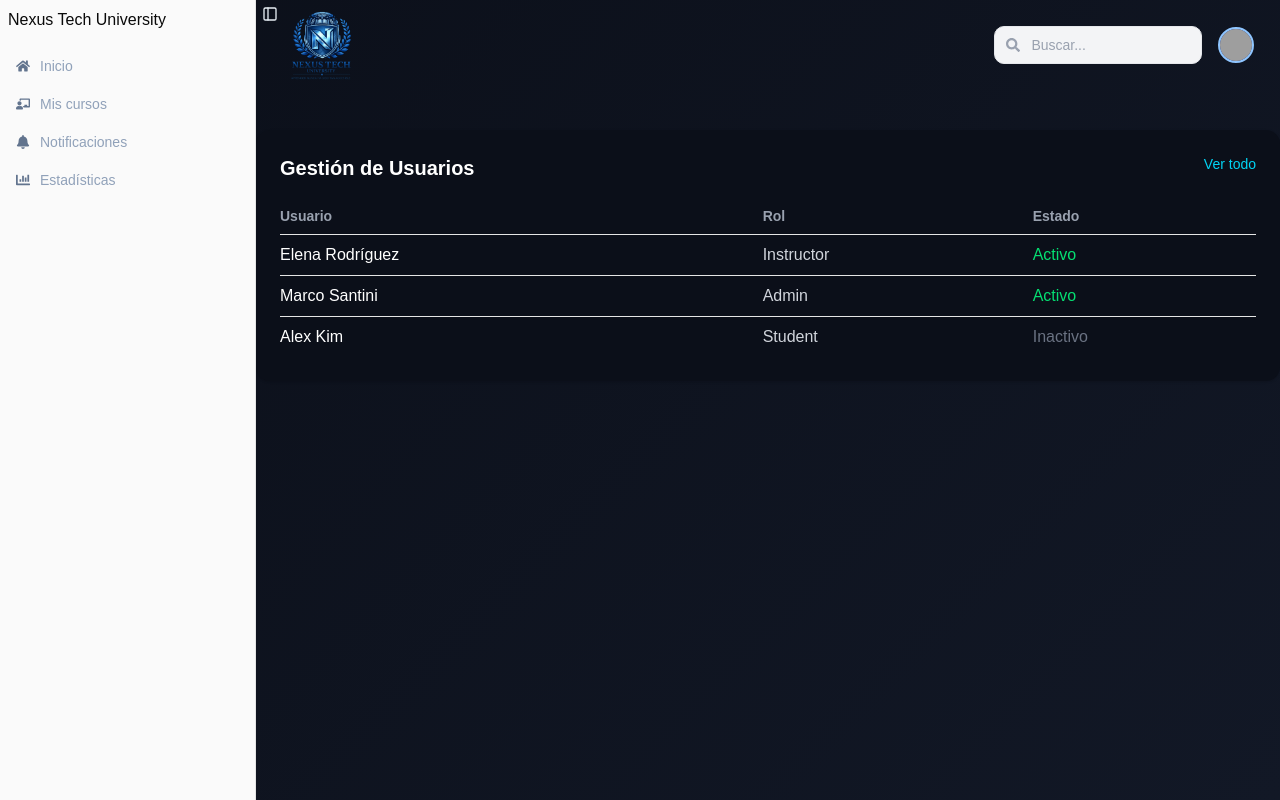
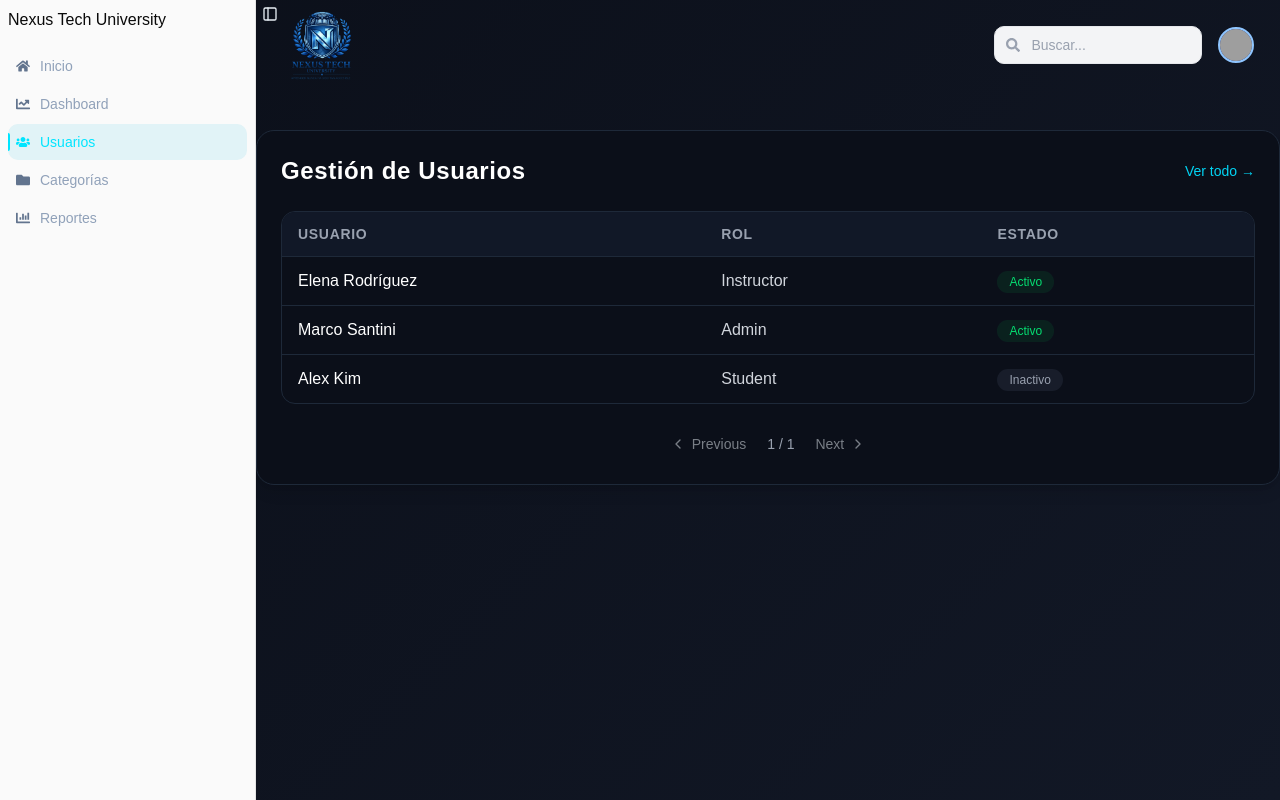
Before and after one commit to ChrisPY-31/UniversityTech, a React (Vite) app: page /users in a window 1280 px wide. Built offline with nearby package versions, Linux system fonts and the light colour scheme; grey boxes are pictures that could not be loaded.

Commit message:
Se hizo dashboard de admin

```diff
--- a/src/App.jsx
+++ b/src/App.jsx
@@ -9,9 +9,11 @@ import InstructorDashboard from "./Pages/Instructor/InstructorDashboard";
 import Notification from "./Pages/Notification/Notification";
 import CoursesCard from "./components/Courses/CoursesCard";
 import Courses from "./components/Courses";
-import Users from "./components/Manager/Users";
 import NewCourse from "./Pages/NewCourse/NewCourse";
 import AboutCourse from "./Pages/AboutCourse/AboutCourse";
+import ManagerDashboard from "./Pages/Manager/ManagerDashboard";
+import ManagerUsersPage from "./Pages/Manager/ManagerUsersPage";
+
 function App() {
   const location = useLocation();
 
@@ -38,8 +40,8 @@ function App() {
           />
 
           {/*Rutas privadas Administrador*/}
-          <Route path="/dashboard" element={<h1>Dashboard</h1>} />
-          <Route path="/users" element={<Users />} />
+          <Route path="/dashboard" element={<ManagerDashboard />} />
+          <Route path="/users" element={<ManagerUsersPage />} />
 
           {/*Rutas privadas Instuctor*/}
           <Route path="/instructor" element={<InstructorDashboard />} />
--- a/src/Components/Manager/Statistics.jsx
+++ b/src/Components/Manager/Statistics.jsx
@@ -1,18 +1,24 @@
 
 const Statistics = () => {
   return (
-    <div className="grid grid-cols-1 md:grid-cols-2 gap-6 mt-6">
+    <div className="grid grid-cols-1 md:grid-cols-2 lg:grid-cols-3 gap-6 mt-6">
 
       <div className="bg-[#0B0F19] p-6 rounded-xl border hover:bg-[#1A2238] border-gray-600 shadow">
         <p className="text-gray-400 text-sm">Usuarios activos</p>
-        <h2 className="text-2xl font-bold text-white">14.2k</h2>
-        <span className="text-green-400 text-sm">+12%</span>
+        <h2 className="text-2xl font-bold text-white">1.2k</h2>
+        <span className="text-green-400 text-sm">+12% este mes</span>
       </div>
 
       <div className="bg-[#0B0F19] p-6 rounded-xl border hover:bg-[#1A2238] border-gray-600 shadow">
-        <p className="text-gray-400 text-sm">Ingresos mensuales</p>
-        <h2 className="text-2xl font-bold text-white">$84,200</h2>
-        <span className="text-green-400 text-sm">+8.4%</span>
+        <p className="text-gray-400 text-sm">Cursos activos</p>
+        <h2 className="text-2xl font-bold text-white">12</h2>
+        <span className="text-cyan-400 text-sm">+3 nuevos</span>
+      </div>
+
+      <div className="bg-[#0B0F19] p-6 rounded-xl border hover:bg-[#1A2238] border-gray-600 shadow">
+        <p className="text-gray-400 text-sm">Nuevos registros</p>
+        <h2 className="text-2xl font-bold text-white">320</h2>
+        <span className="text-green-400 text-sm">+5% este mes</span>
       </div>
 
     </div>
--- a/src/Components/Manager/Users.jsx
+++ b/src/Components/Manager/Users.jsx
@@ -1,45 +1,114 @@
 import { usuarios } from "../../usuarios";
+import {
+  Pagination,
+  PaginationContent,
+  PaginationItem,
+  PaginationNext,
+  PaginationPrevious,
+} from "@/components/ui/pagination";
+import { useState } from "react";
 
-const Users = () => {
+const Users = ({showPagination = true }) => {
+  const [page, setPage] = useState(1);
+  const perPage = 5;
+
+  const totalPages = Math.ceil(usuarios.length / perPage);
+
+  const data = usuarios.slice(
+    (page - 1) * perPage,
+    page * perPage
+  );
+
   return (
-    <div className="mt-10 bg-[#0B0F19] p-6 rounded-xl hover:bg-[#1A2238] shadow">
+    <div className="mt-10 bg-[#0B0F19] p-6 rounded-2xl shadow-lg border border-gray-800">
 
-      <div className="flex justify-between mb-4">
-        <h2 className="text-xl font-bold text-white">
+      <div className="flex justify-between items-center mb-6">
+        <h2 className="text-2xl font-semibold text-white tracking-wide">
           Gestión de Usuarios
         </h2>
-        <span className="text-sm text-cyan-400 cursor-pointer">
-          Ver todo
+        <span className="text-sm text-cyan-400 cursor-pointer hover:text-cyan-300 transition">
+          Ver todo →
         </span>
       </div>
 
+      <div className="overflow-hidden rounded-xl border border-gray-800 cursor-pointer">
         <table className="w-full text-left">
+
           <thead>
-          <tr className="text-gray-400 text-sm">
-            <th className="py-2">Usuario</th>
-            <th>Rol</th>
-            <th>Estado</th>
+            <tr className="bg-[#111827] text-gray-400 text-sm uppercase tracking-wider">
+              <th className="py-3 px-4">Usuario</th>
+              <th className="px-4">Rol</th>
+              <th className="px-4">Estado</th>
             </tr>
           </thead>
 
           <tbody>
-          {usuarios.map((user) => (
-            <tr key={user.id} className="border-t hover:bg-[#1A2238]">
-              <td className="py-2 text-white">{user.nombre}</td>
-              <td className="text-gray-300">{user.rol}</td>
-              <td
+            {data.map((user) => (
+              <tr
+                key={user.id}
+                className="border-t border-gray-800 hover:bg-[#1A2238] transition"
+              >
+                <td className="py-3 px-4 text-white font-medium">
+                  {user.nombre}
+                </td>
+
+                <td className="px-4 text-gray-300">
+                  {user.rol}
+                </td>
+
+                <td className="px-4">
+                  <span
                     className={
                       user.estado === "Activo"
-                    ? "text-green-400"
-                    : "text-gray-500"
+                        ? "bg-green-500/10 text-green-400 px-3 py-1 rounded-full text-xs"
+                        : "bg-gray-700/30 text-gray-400 px-3 py-1 rounded-full text-xs"
                     }
                   >
                     {user.estado}
+                  </span>
                 </td>
+
               </tr>
             ))}
           </tbody>
+
         </table>
+      </div>
+
+
+      {showPagination && (
+        <Pagination className="mt-6">
+        <PaginationContent>
+
+          <PaginationItem>
+            <PaginationPrevious
+              onClick={() => setPage(page - 1)}
+              className={
+                page === 1 ? "pointer-events-none opacity-50" : "cursor-pointer"
+              }
+            />
+          </PaginationItem>
+
+          <PaginationItem>
+            <span className="text-gray-400 text-sm px-2">
+              {page} / {totalPages}
+            </span>
+          </PaginationItem>
+
+          <PaginationItem>
+            <PaginationNext
+              onClick={() => setPage(page + 1)}
+              className={
+                page === totalPages
+                  ? "pointer-events-none opacity-50"
+                  : "cursor-pointer"
+              }
+            />
+          </PaginationItem>
+
+        </PaginationContent>
+      </Pagination>
+      )}
 
     </div>
   );
--- /dev/null
+++ b/src/Components/ui/pagination.jsx
@@ -0,0 +1,121 @@
+import * as React from "react"
+
+import { cn } from "@/lib/utils"
+import { Button } from "@/components/ui/button"
+import { ChevronLeftIcon, ChevronRightIcon, MoreHorizontalIcon } from "lucide-react"
+
+function Pagination({
+  className,
+  ...props
+}) {
+  return (
+    <nav
+      role="navigation"
+      aria-label="pagination"
+      data-slot="pagination"
+      className={cn("mx-auto flex w-full justify-center", className)}
+      {...props} />
+  );
+}
+
+function PaginationContent({
+  className,
+  ...props
+}) {
+  return (
+    <ul
+      data-slot="pagination-content"
+      className={cn("flex items-center gap-0.5", className)}
+      {...props} />
+  );
+}
+
+function PaginationItem({
+  ...props
+}) {
+  return <li data-slot="pagination-item" {...props} />;
+}
+
+function PaginationLink({
+  className,
+  isActive,
+  size = "icon",
+  ...props
+}) {
+  return (
+    <Button
+      asChild
+      variant={isActive ? "outline" : "ghost"}
+      size={size}
+      className={cn(className)}>
+      <a
+        aria-current={isActive ? "page" : undefined}
+        data-slot="pagination-link"
+        data-active={isActive}
+        {...props} />
+    </Button>
+  );
+}
+
+function PaginationPrevious({
+  className,
+  text = "Previous",
+  ...props
+}) {
+  return (
+    <PaginationLink
+      aria-label="Go to previous page"
+      size="default"
+      className={cn("pl-1.5!", className)}
+      {...props}>
+      <ChevronLeftIcon data-icon="inline-start" />
+      <span className="hidden sm:block">{text}</span>
+    </PaginationLink>
+  );
+}
+
+function PaginationNext({
+  className,
+  text = "Next",
+  ...props
+}) {
+  return (
+    <PaginationLink
+      aria-label="Go to next page"
+      size="default"
+      className={cn("pr-1.5!", className)}
+      {...props}>
+      <span className="hidden sm:block">{text}</span>
+      <ChevronRightIcon data-icon="inline-end" />
+    </PaginationLink>
+  );
+}
+
+function PaginationEllipsis({
+  className,
+  ...props
+}) {
+  return (
+    <span
+      aria-hidden
+      data-slot="pagination-ellipsis"
+      className={cn(
+        "flex size-8 items-center justify-center [&_svg:not([class*='size-'])]:size-4",
+        className
+      )}
+      {...props}>
+      <MoreHorizontalIcon />
+      <span className="sr-only">More pages</span>
+    </span>
+  );
+}
+
+export {
+  Pagination,
+  PaginationContent,
+  PaginationEllipsis,
+  PaginationItem,
+  PaginationLink,
+  PaginationNext,
+  PaginationPrevious,
+}
--- a/src/Pages/Home/Home.jsx
+++ b/src/Pages/Home/Home.jsx
@@ -11,7 +11,7 @@ import MenuRoles from "../../components/MenuRoles";
 
 export const Home = () => {
   const [menu, setMenu] = useState(3);
-  const rol = "instructor"; // "admin", student", "instructor"
+  const rol = "admin"; // "admin", student", "instructor"
 
   return (
     <>
--- /dev/null
+++ b/src/Pages/Manager/ManagerDashboard.jsx
@@ -0,0 +1,52 @@
+import Statistics from "../../Components/Manager/Statistics";
+import Users from "../../Components/Manager/Users";
+import { courses } from "../../datos";
+
+const ManagerDashboard = () => {
+  return (
+    <div className="min-h-screen bg-[#060B16] px-6 py-6">
+
+      <div className="mb-2">
+        <h1 className="text-2xl font-bold text-white">Panel de Administración</h1>
+        <p className="text-gray-400 text-sm mt-1">
+          Bienvenido de nuevo. Aquí tienes el resumen de la plataforma.
+        </p>
+      </div>
+
+      {/* Estadísticas */}
+      <Statistics />
+
+      {/* Cursos */}
+      <div className="mt-10">
+        <div className="flex justify-between items-center mb-4">
+          <h2 className="text-xl font-bold text-white">Cursos de la Plataforma</h2>
+          <span className="text-sm text-cyan-400 cursor-pointer">Ver todos</span>
+        </div>
+
+        <div className="grid grid-cols-1 md:grid-cols-3 gap-4">
+          {courses.map((course) => (
+            <div
+              key={course.id}
+              className={`bg-gradient-to-br ${course.color} p-5 rounded-xl`}
+            >
+              <div className="flex justify-between items-start mb-3">
+                <span className="text-3xl">{course.emoji}</span>
+                <span className="bg-white/20 text-white text-xs px-2 py-1 rounded-full">
+                  {course.badge}
+                </span>
+              </div>
+              <h3 className="text-white font-bold text-lg">{course.name}</h3>
+              <p className="text-white/70 text-sm mt-1 line-clamp-2">{course.description}</p>
+            </div>
+          ))}
+        </div>
+      </div>
+
+     {/* tabla de usuario */}
+      <Users showPagination={false}/>
+
+    </div>
+  );
+};
+
+export default ManagerDashboard;
--- /dev/null
+++ b/src/Pages/Manager/ManagerUsersPage.jsx
@@ -0,0 +1,11 @@
+import Users from "../../Components/Manager/Users";
+
+const ManagerUsersPage = () => {
+  return (
+    // <div className="min-h-screen bg-[#060B16] px-6 py-6">
+      <Users />
+    // </div>
+  );
+};
+
+export default ManagerUsersPage;
```
Lines whose indentation alone changed are shown as unchanged.
